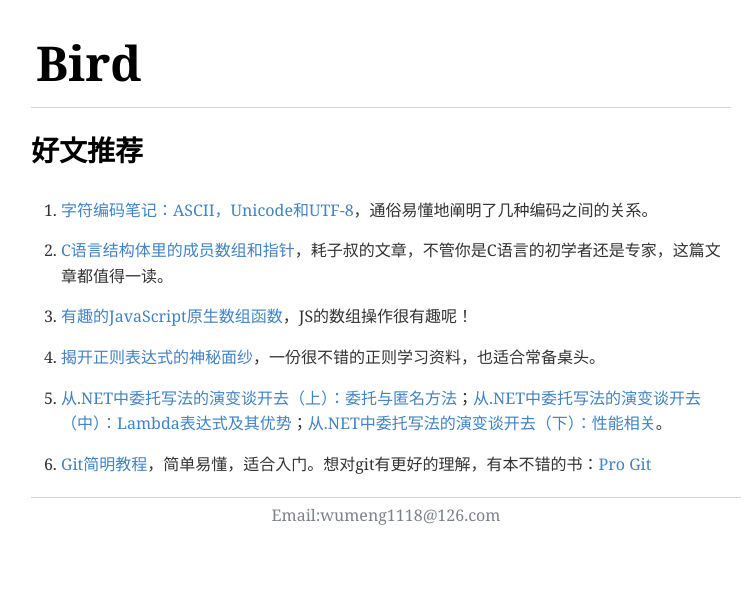
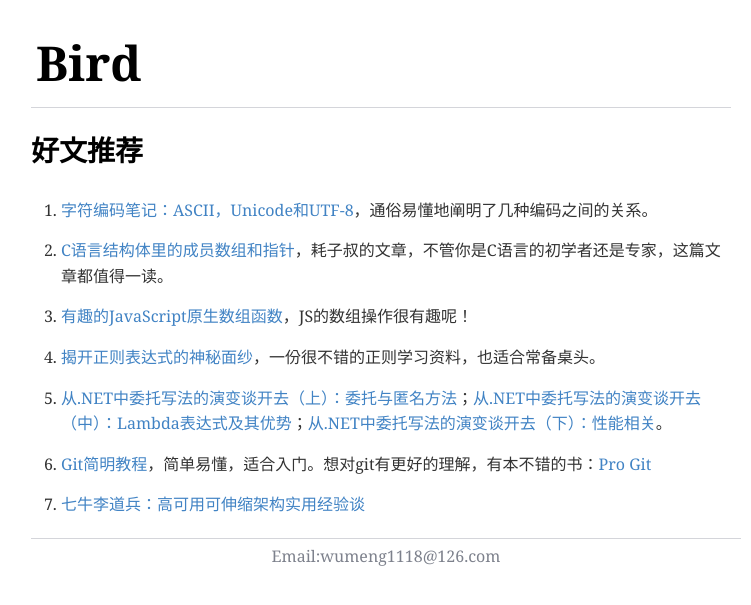
Before and after one commit to Qing-Shuang/Bird, a Jekyll site: the page built from _posts/Other/2014-09-22-recommendation.md, in a window 1280 px wide. Shown: the top 605 px of the page, without its empty margins (259-1010 px from the left). Built offline with Jekyll 4.4.1, drawn with Linux system fonts in a browser that asks for light colours; Markdown is read by kramdown in place of the engine named in the settings.

Commit message:
Update 2014-09-22-recommendation.md

```diff
--- a/_posts/Other/2014-09-22-recommendation.md
+++ b/_posts/Other/2014-09-22-recommendation.md
@@ -17,3 +17,5 @@ title: 好文推荐
 5. [从.NET中委托写法的演变谈开去（上）：委托与匿名方法](http://blog.zhaojie.me/2009/08/from-delegate-to-others.html)；[从.NET中委托写法的演变谈开去（中）：Lambda表达式及其优势](http://blog.zhaojie.me/2009/08/from-delegate-to-others-2.html)；[从.NET中委托写法的演变谈开去（下）：性能相关](http://blog.zhaojie.me/2009/08/from-delegate-to-others-3.html)。
 
 6. [Git简明教程](http://rogerdudler.github.io/git-guide/index.zh.html)，简单易懂，适合入门。想对git有更好的理解，有本不错的书：[Pro Git](http://iissnan.com/progit/)
+
+7. [七牛李道兵：高可用可伸缩架构实用经验谈](http://segmentfault.com/a/1190000002627554?utm_source=Weibo&utm_medium=shareLink&utm_campaign=socialShare)
```
